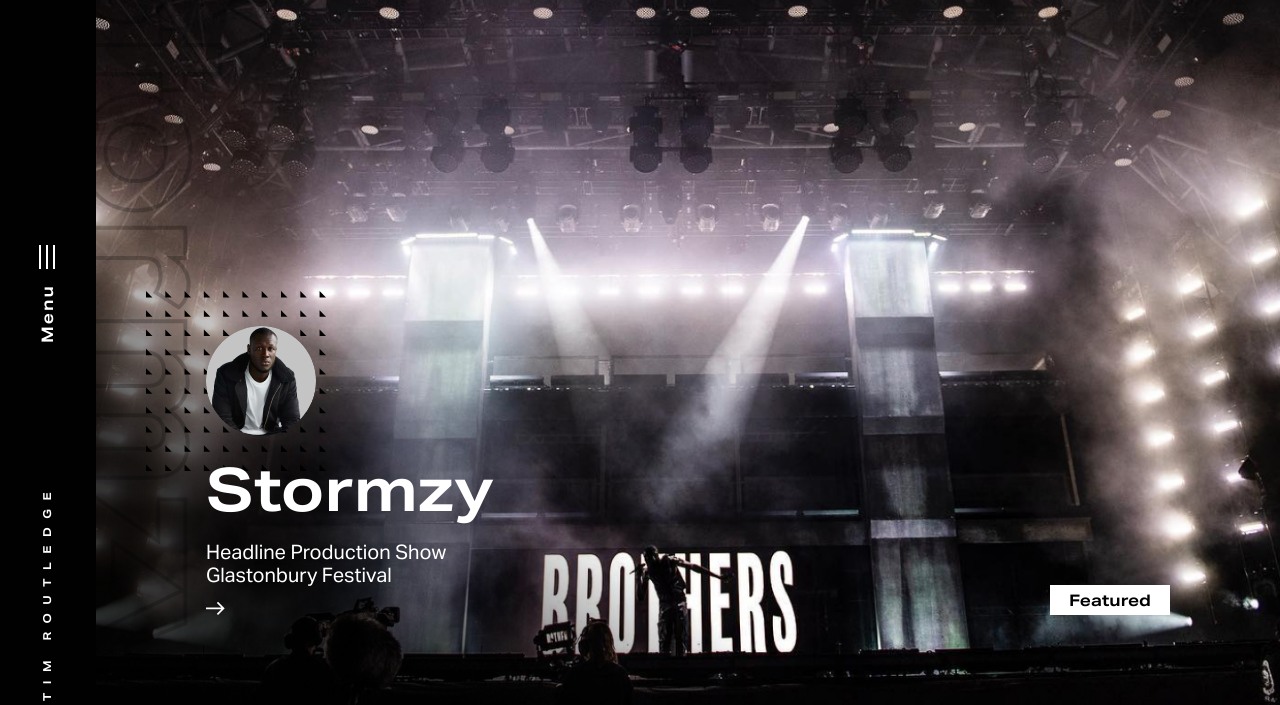
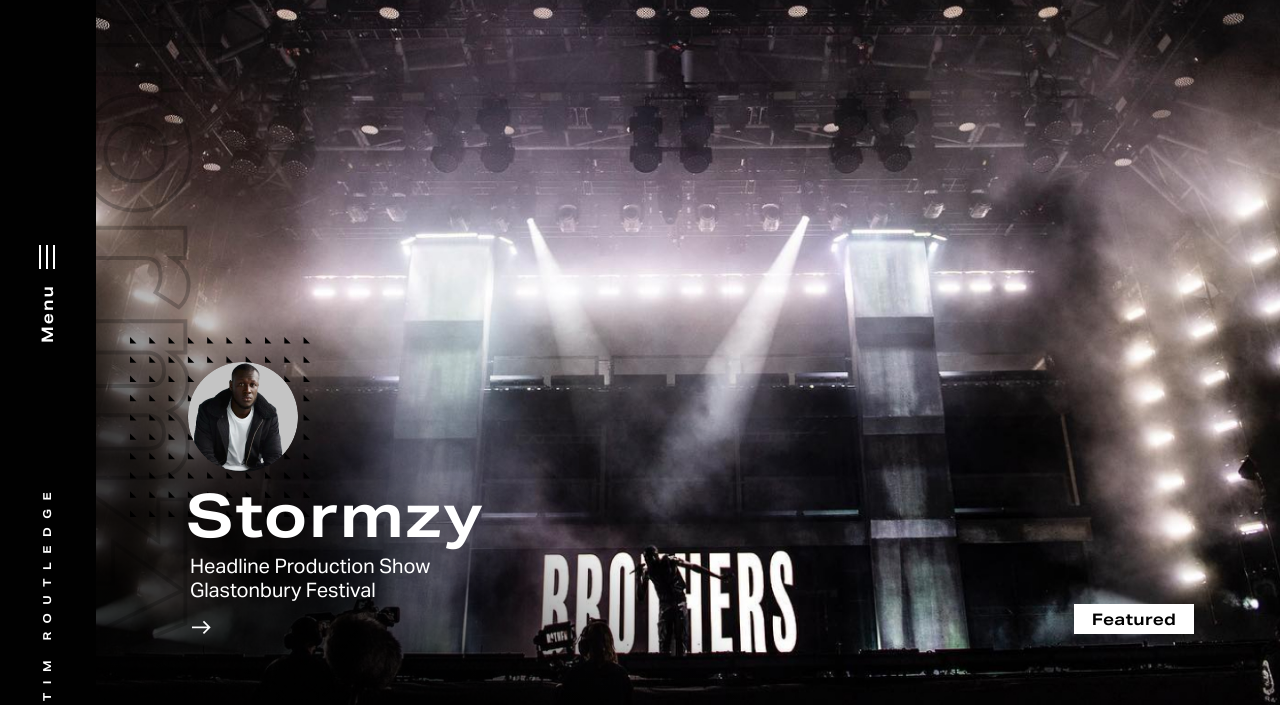
Before and after one commit to MrHidalgo/TimRoutledge, a website: page dest/index.html in a window 1280 px wide. Shown: the part 92-797 px from the top of the page. Drawn offline with Linux system fonts and the light colour scheme.

```diff
--- a/src/pug/components/about/_projects-one.pug
+++ b/src/pug/components/about/_projects-one.pug
@@ -17,7 +17,5 @@
             p.card-text!= "GIRLS Tour <br>Brixton Academy"
             i.icon-font.icon-arrow
           div
-            a.btn.d-flex.align-items-center.justify-content-center(href='#' title='') Featured
-
 
 // SECTION projects :: END
--- a/src/scss/_components/projects/_projects.scss
+++ b/src/scss/_components/projects/_projects.scss
@@ -39,7 +39,7 @@
 
   .card {
     height: 100vh;
-    padding: 73px 90px;
+    padding: 73px 66px 54px;
     border: none;
     border-radius: 0;
     background-color: transparent;
@@ -62,8 +62,8 @@
       &__bg {
         z-index: -1;
         position: absolute;
-        bottom: 50%;
-        left: -40px;
+        bottom: 44%;
+        left: -32px;
         display: block;
         max-width: 100%;
         height: auto;
@@ -71,6 +71,9 @@
     }
 
     &-title {
+      padding-left: 4px;
+      letter-spacing: 1.5px;
+      margin-bottom: 0;
       font-family: 'Aktiv Grotesk Ex', sans-serif;
       font-size: 60px;
       line-height: 77px;
@@ -79,13 +82,15 @@
     }
 
     &-text {
-      padding-bottom: 15px;
+      padding-left: 8px;
+      padding-bottom: 18px;
       font-size: 20px;
-      line-height: 23px;
+      line-height: 24px;
       color: #FFFFFF;
     }
 
     .icon-font {
+      margin-left: 10px;
       color: #ffffff;
       font-size: 14px;
     }
@@ -115,7 +120,8 @@
       position: relative;
       width: 110px;
       height: 110px;
-      margin-bottom: 15px;
+      margin-left: 6px;
+      margin-bottom: 5px;
       border-radius: 50%;
 
       img {
@@ -148,6 +154,7 @@
       line-height: 20px;
       text-align: center;
       color: #000000;
+      letter-spacing: 0.3px;
 
       &:hover,
       &:focus {
```
Also changed, not shown: dest/about.html, dest/css/app.css, 1 other file.
